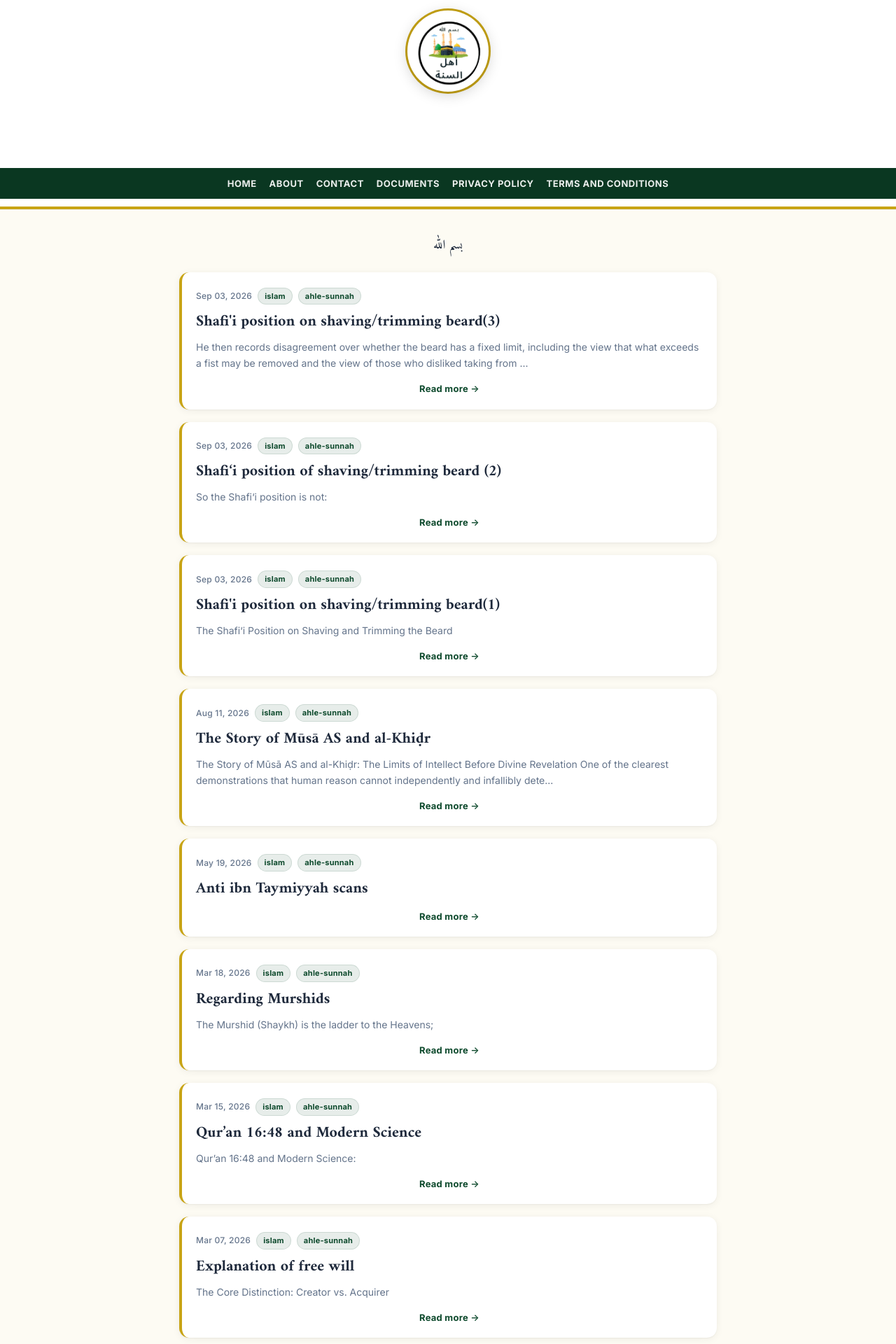
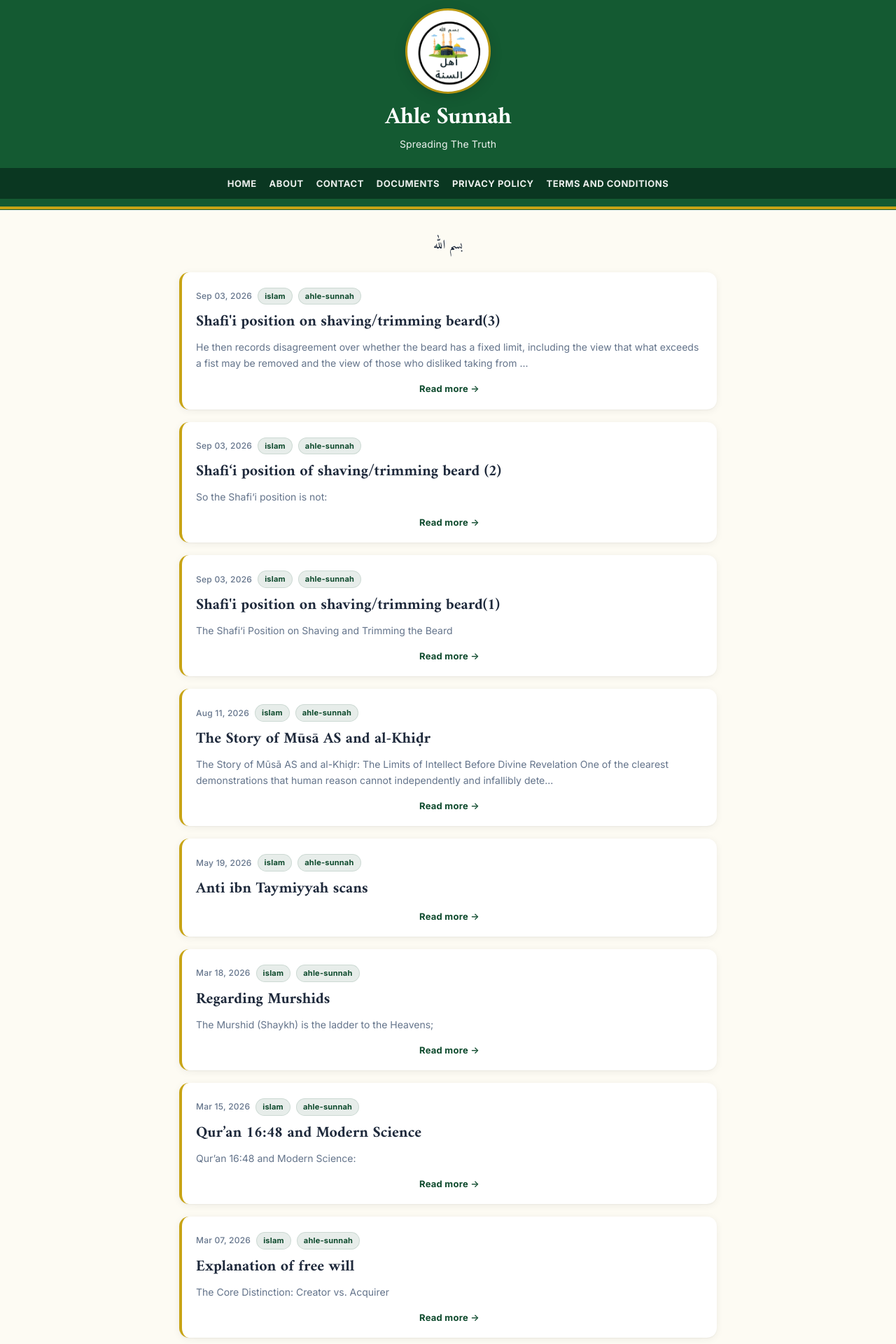
Before and after one commit to Fali17/ahlesunnah, a Jekyll site: the page built from index.html, in a window 1280 px wide. Shown: the top 1920 px of the page at 70% size. Built offline with Jekyll 4.4.1, drawn with Linux system fonts in a browser that asks for light colours; the list of posts is cut into pages by our own code.

Commit message:
Update default.html

```diff
--- a/_layouts/default.html
+++ b/_layouts/default.html
@@ -10,8 +10,8 @@
   <style>
   /* --- Modern Main Header Navigation Styles --- */
   header, .site-header {
-    background: #ffffff;
-    border-bottom: 1px solid #f0f0f0;
+    background: #145a32;
+    border-bottom: 1px solid #145a32;
     padding: 15px 0;
     position: sticky;
     top: 0;
```
